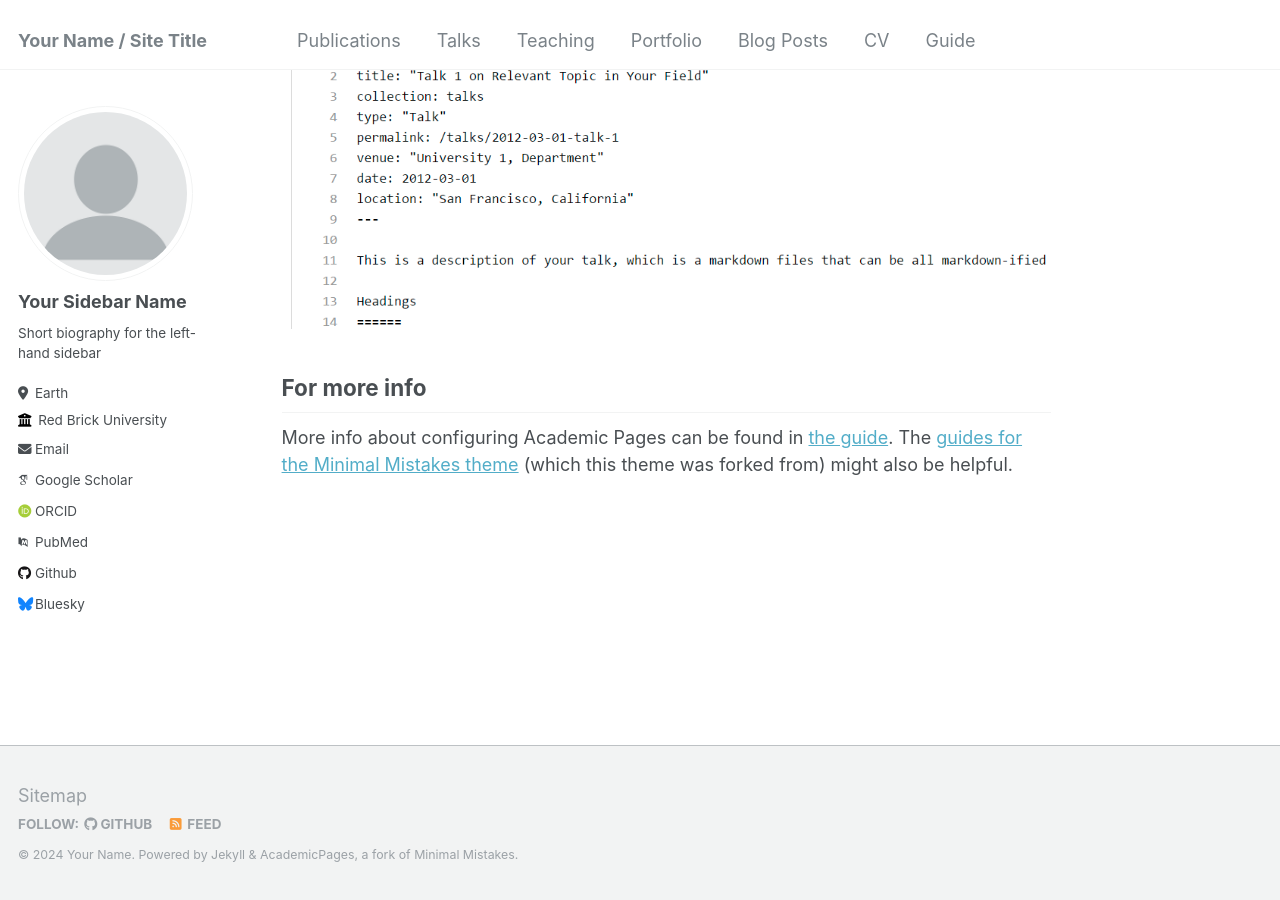
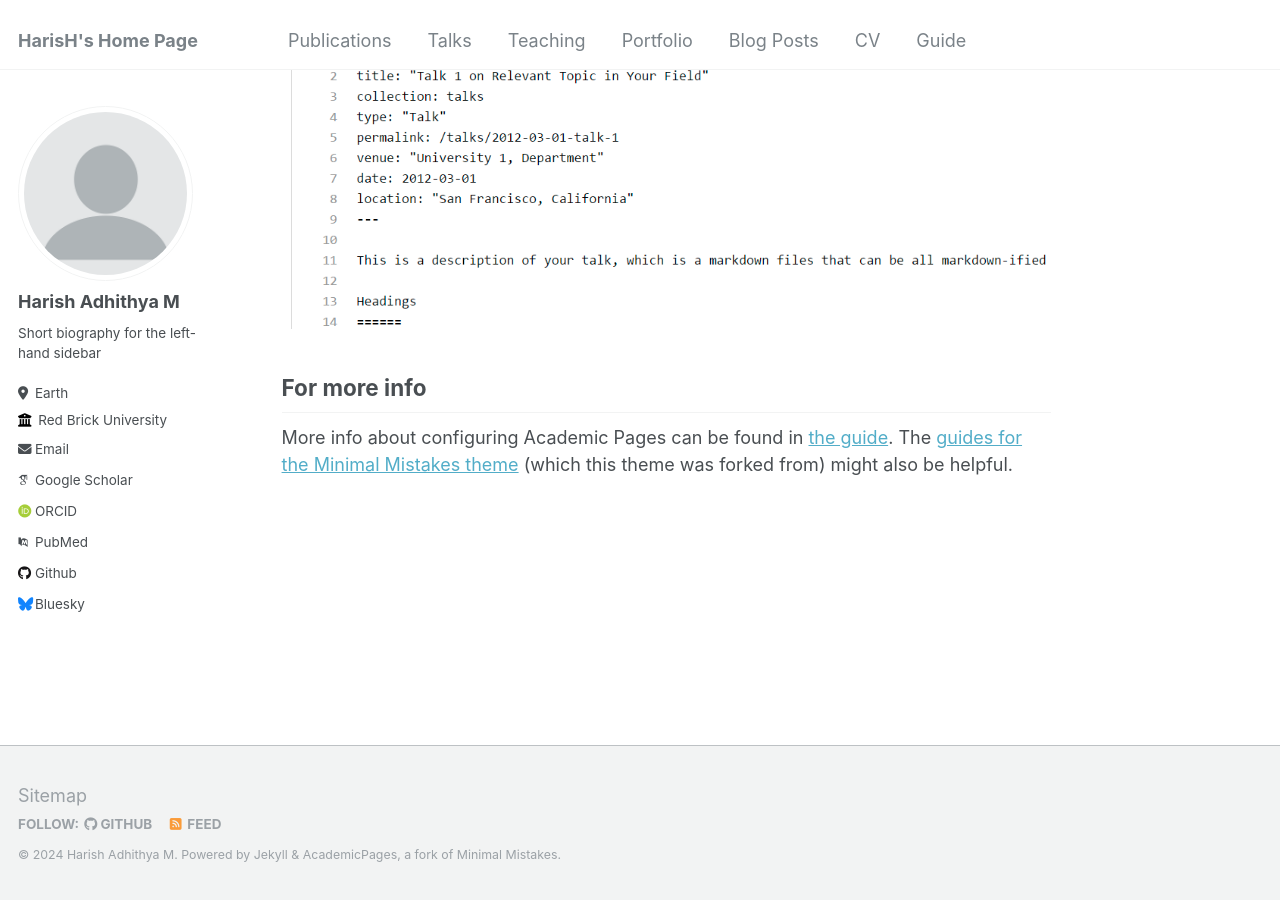
Before and after one commit to HarishAdhithya/hash_adhi, a Jekyll site: the page built from _pages/about.md, in a window 1280 px wide and 900 px high, scrolled down 2660 px. Built offline with Jekyll 4.4.1, drawn with Linux system fonts in a browser that asks for light colours; some web fonts are replaced.

Commit message:
Update _config.yml

```diff
--- a/_config.yml
+++ b/_config.yml
@@ -8,11 +8,11 @@
 
 # Basic Site Settings
 locale                   : "en-US"
-title                    : "Your Name / Site Title"
+title                    : "HarisH's Home Page"
 title_separator          : "-"
-name                     : &name "Your Name"
-description              : &description "personal description"
-url                      : https://academicpages.github.io # the base hostname & protocol for your site e.g. "https://mmistakes.github.io"
+name                     : &name "Harish Adhithya M"
+description              : &description "Assistant Professor Grade - II"
+url                      : https://academicpages.github.io # the base hostname & protocol for your site e.g. "https://harishadhithya.github.io/hash_adhi/"
 baseurl                  : "" # the subpath of your site, e.g. "/blog"
 repository               : "academicpages/academicpages.github.io"
 
@@ -22,7 +22,7 @@ repository               : "academicpages/academicpages.github.io"
 author:
   # Biographic information
   avatar           : "profile.png"
-  name             : "Your Sidebar Name"
+  name             : "Harish Adhithya M"
   pronouns         : # example: "she/her"
   bio              : "Short biography for the left-hand sidebar"
   location         : "Earth"
```
